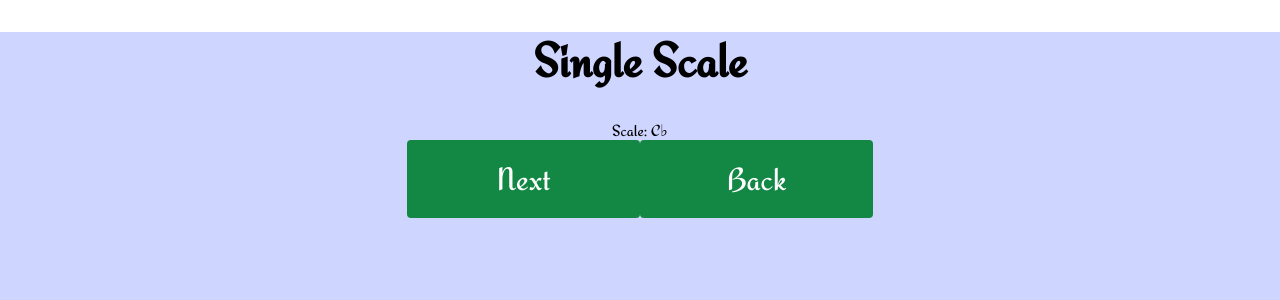
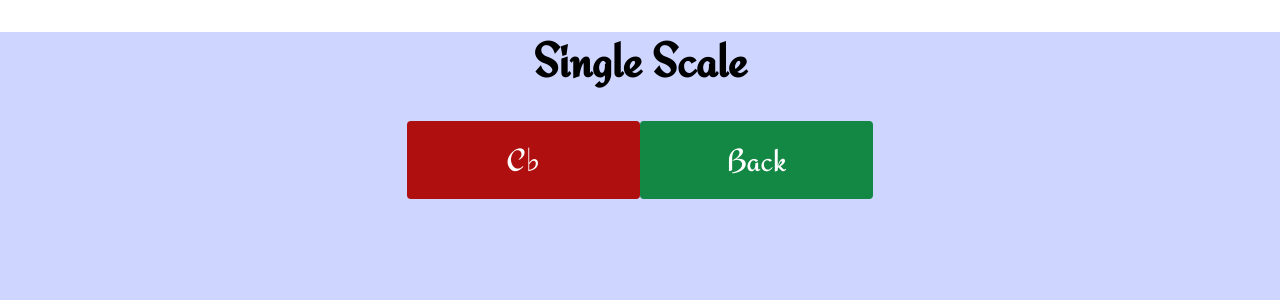
Before and after one commit to luciancic/guitar-trainer, a React (Create React App) app: page / in a window 1280 px wide. Both pictures are taken after a click on the button "Single Scale". Shown: the top 300 px of the page. Built offline with nearby package versions, Linux system fonts and the light colour scheme.

Commit message:
simplify scale buttons

```diff
--- a/src/components/SingleScale.js
+++ b/src/components/SingleScale.js
@@ -8,8 +8,7 @@ function SingleScale({ back }) {
     return (
         <div>
             <h1>Single Scale</h1>
-            <div>Scale: {key}</div>
-            <button onClick={() => setKey(getRandomFrom(keys))}>Next</button>
+            <button className="button-red" onClick={() => setKey(getRandomFrom(keys))}>{key}</button>
             <button onClick={back}>Back</button>
         </div>
     )
```
